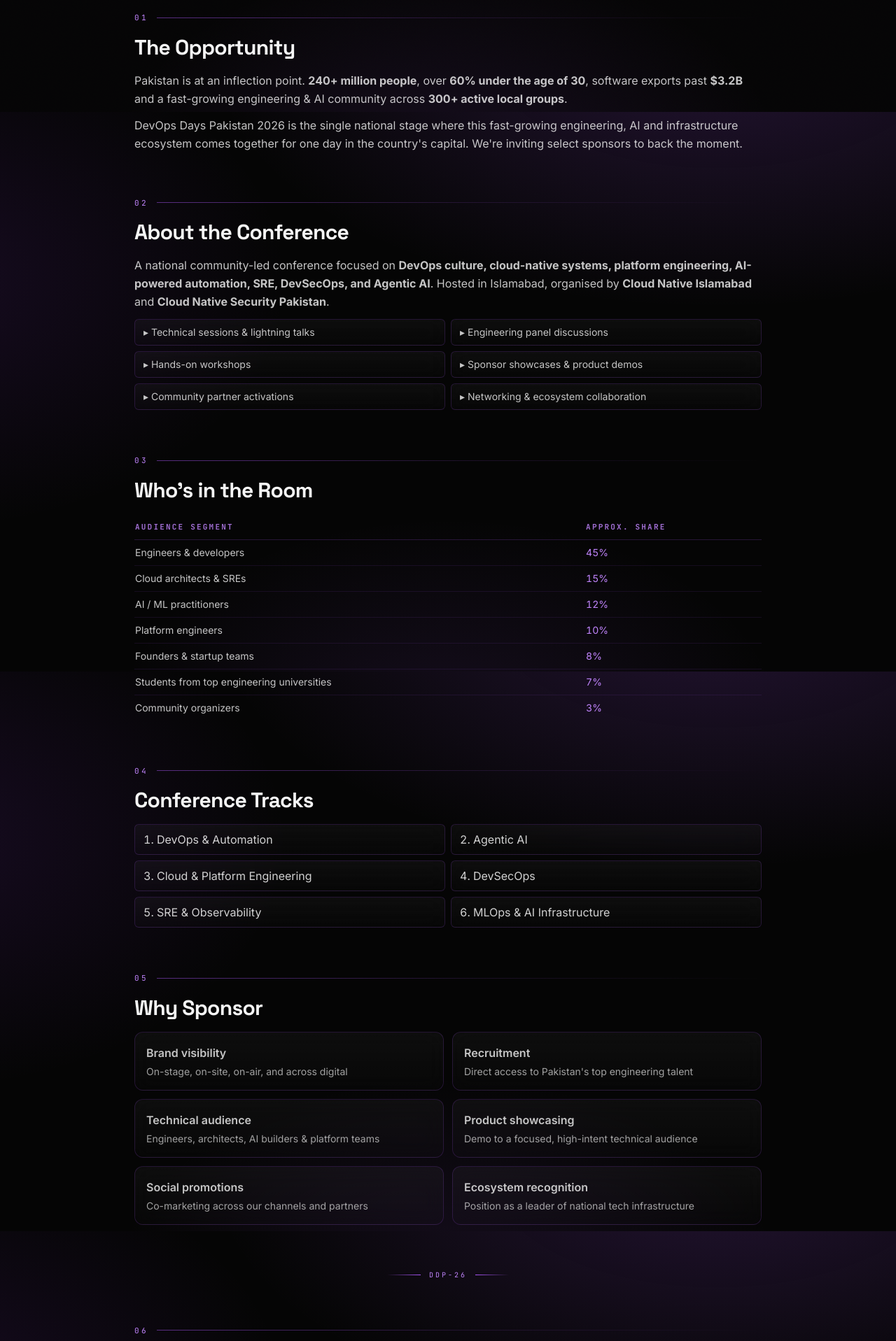
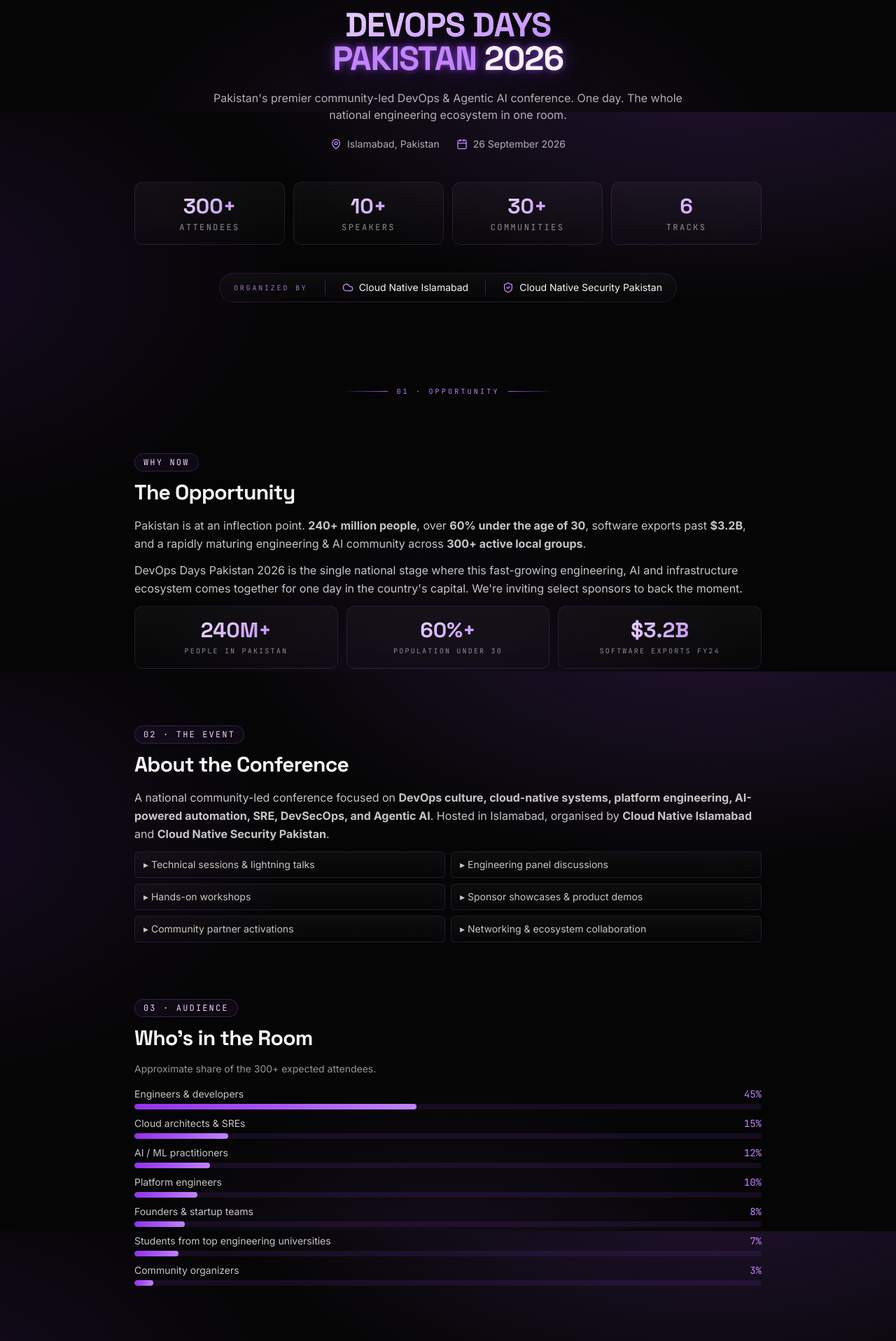
Before and after one commit to ab2030909/devopsdays.pk, a Next.js app: page /deck in a window 1280 px wide. Shown: the part 640-2557 px from the top of the page at 70% size. Built offline with nearby package versions, Linux system fonts and the light colour scheme.

Commit message:
deck: polish cover with hero logo + organizer crest + closing slide + audience bars

```diff
--- a/app/globals.css
+++ b/app/globals.css
@@ -242,5 +242,7 @@
   /* Each top-level section starts fresh on a new page */
   article > div > section { break-inside: avoid; }
   .break-inside-avoid { break-inside: avoid; }
-  @page { size: A4; margin: 16mm 14mm; }
+  /* Cover and closing slides each get their own page */
+  .deck-page { break-after: page; page-break-after: always; }
+  @page { size: A4; margin: 14mm 12mm; }
 }
--- a/components/sections/DeckView.tsx
+++ b/components/sections/DeckView.tsx
@@ -1,8 +1,16 @@
 "use client";
 
+import Image from "next/image";
 import Link from "next/link";
 import { motion } from "framer-motion";
-import { Printer, ArrowLeft, Calendar, MapPin } from "lucide-react";
+import {
+  Printer,
+  ArrowLeft,
+  Calendar,
+  MapPin,
+  Cloud,
+  ShieldCheck,
+} from "lucide-react";
 
 const heroStats = [
   { v: "300+", l: "Attendees" },
@@ -165,29 +173,50 @@
         </div>
       </div>
 
-      <article className="container-px mt-10 print:mt-0">
-        <div className="mx-auto max-w-4xl space-y-16 print:space-y-10">
-          {/* === HERO === */}
-          <section className="text-center">
+      <article className="container-px mt-8 print:mt-0">
+        <div className="mx-auto max-w-4xl space-y-20 print:space-y-12">
+          {/* ==================================================== */}
+          {/* COVER PAGE — full bleed feel, force own print page    */}
+          {/* ==================================================== */}
+          <section className="deck-page relative text-center pt-6 pb-10 print:pt-0">
+            <CoverBackdrop />
+
             <motion.div
               initial={{ opacity: 0, y: 14 }}
               animate={{ opacity: 1, y: 0 }}
-              className="chip mx-auto"
+              className="relative chip mx-auto"
             >
               Sponsorship Deck · 2026
             </motion.div>
-            <h1 className="mt-5 font-display text-4xl sm:text-6xl font-bold tracking-tight">
+
+            {/* hero logo — same artwork the home page uses */}
+            <div className="relative mx-auto mt-8 mb-6 w-full max-w-md aspect-square">
+              <Image
+                src="/hero-logo.webp"
+                alt="DevOps Days Pakistan 2026"
+                fill
+                priority
+                sizes="(min-width: 768px) 480px, 90vw"
+                className="object-contain"
+                style={{
+                  filter:
+                    "drop-shadow(0 0 30px rgba(168,85,247,0.55)) drop-shadow(0 0 60px rgba(192,132,252,0.35))",
+                }}
+              />
+            </div>
+
+            <h1 className="relative font-display text-3xl sm:text-5xl font-bold tracking-tight">
               <span className="block gradient-text">DEVOPS DAYS</span>
               <span className="block neon-text text-neon-glow">
                 PAKISTAN <span className="text-white/95">2026</span>
               </span>
             </h1>
-            <p className="mt-5 text-ink/70 max-w-2xl mx-auto">
+            <p className="relative mt-5 text-ink/70 max-w-2xl mx-auto">
               Pakistan&apos;s premier community-led DevOps & Agentic AI
               conference. One day. The whole national engineering ecosystem in
               one room.
             </p>
-            <div className="mt-5 inline-flex flex-wrap justify-center gap-x-6 gap-y-2 text-sm text-ink/65">
+            <div className="relative mt-5 inline-flex flex-wrap justify-center gap-x-6 gap-y-2 text-sm text-ink/70">
               <span className="inline-flex items-center gap-2">
                 <MapPin className="h-4 w-4 text-neon-glow" />
                 Islamabad, Pakistan
@@ -197,7 +226,8 @@
                 26 September 2026
               </span>
             </div>
-            <div className="mt-10 grid grid-cols-2 sm:grid-cols-4 gap-3">
+
+            <div className="relative mt-10 grid grid-cols-2 sm:grid-cols-4 gap-3">
               {heroStats.map((s) => (
                 <div key={s.l} className="glass rounded-xl p-4">
                   <div className="font-display text-2xl sm:text-3xl font-bold gradient-text">
@@ -209,17 +239,37 @@
                 </div>
               ))}
             </div>
+
+            {/* organizer crest strip */}
+            <div className="relative mt-10 inline-flex items-center gap-4 sm:gap-6 glass rounded-full px-5 py-2.5">
+              <span className="text-[10px] font-mono uppercase tracking-[0.28em] text-neon-glow/85">
+                Organized By
+              </span>
+              <span className="h-5 w-px bg-neon/30" />
+              <span className="inline-flex items-center gap-2 text-xs sm:text-sm">
+                <Cloud className="h-4 w-4 text-neon-glow" />
+                Cloud Native Islamabad
+              </span>
+              <span className="hidden sm:inline-block h-5 w-px bg-neon/30" />
+              <span className="inline-flex items-center gap-2 text-xs sm:text-sm">
+                <ShieldCheck className="h-4 w-4 text-neon-glow" />
+                Cloud Native Security Pakistan
+              </span>
+            </div>
           </section>
 
-          <DeckDivider />
+          <DeckDivider label="01 · Opportunity" />
 
-          {/* === ABOUT === */}
-          <Section number="01" title="The Opportunity">
+          {/* ==================================================== */}
+          {/* OPPORTUNITY                                            */}
+          {/* ==================================================== */}
+          <Section title="The Opportunity" eyebrow="Why now">
             <p>
-              Pakistan is at an inflection point. <strong>240+ million people</strong>,
-              over <strong>60% under the age of 30</strong>, software exports
-              past <strong>$3.2B</strong> and a fast-growing engineering &amp; AI
-              community across <strong>300+ active local groups</strong>.
+              Pakistan is at an inflection point.{" "}
+              <strong>240+ million people</strong>, over{" "}
+              <strong>60% under the age of 30</strong>, software exports past{" "}
+              <strong>$3.2B</strong>, and a rapidly maturing engineering &amp;
+              AI community across <strong>300+ active local groups</strong>.
             </p>
             <p>
               DevOps Days Pakistan 2026 is the single national stage where this
@@ -227,14 +277,25 @@
               together for one day in the country&apos;s capital. We&apos;re
               inviting select sponsors to back the moment.
             </p>
+
+            <div className="grid sm:grid-cols-3 gap-3 mt-5">
+              <Stat large="240M+" label="People in Pakistan" />
+              <Stat large="60%+" label="Population under 30" />
+              <Stat large="$3.2B" label="Software exports FY24" />
+            </div>
           </Section>
 
-          <Section number="02" title="About the Conference">
+          {/* ==================================================== */}
+          {/* ABOUT                                                  */}
+          {/* ==================================================== */}
+          <Section title="About the Conference" eyebrow="02 · The event">
             <p>
               A national community-led conference focused on{" "}
-              <strong>DevOps culture, cloud-native systems, platform
-              engineering, AI-powered automation, SRE, DevSecOps, and Agentic
-              AI</strong>. Hosted in Islamabad, organised by{" "}
+              <strong>
+                DevOps culture, cloud-native systems, platform engineering,
+                AI-powered automation, SRE, DevSecOps, and Agentic AI
+              </strong>
+              . Hosted in Islamabad, organised by{" "}
               <strong>Cloud Native Islamabad</strong> and{" "}
               <strong>Cloud Native Security Pakistan</strong>.
             </p>
@@ -257,54 +318,66 @@
             </ul>
           </Section>
 
-          {/* === AUDIENCE === */}
-          <Section number="03" title="Who's in the Room">
-            <table className="w-full text-sm">
-              <thead>
-                <tr className="text-left border-b border-neon/20">
-                  <th className="py-2 pr-4 font-mono uppercase tracking-[0.2em] text-[11px] text-neon-glow/85">
-                    Audience segment
-                  </th>
-                  <th className="py-2 font-mono uppercase tracking-[0.2em] text-[11px] text-neon-glow/85">
-                    Approx. share
-                  </th>
-                </tr>
-              </thead>
-              <tbody className="divide-y divide-neon/10">
+          {/* ==================================================== */}
+          {/* AUDIENCE                                               */}
+          {/* ==================================================== */}
+          <Section title="Who's in the Room" eyebrow="03 · Audience">
+            <p className="text-sm text-ink/60 mb-4">
+              Approximate share of the 300+ expected attendees.
+            </p>
+            <div className="space-y-2.5">
               {[
-                  ["Engineers & developers", "45%"],
-                  ["Cloud architects & SREs", "15%"],
-                  ["AI / ML practitioners", "12%"],
-                  ["Platform engineers", "10%"],
-                  ["Founders & startup teams", "8%"],
-                  ["Students from top engineering universities", "7%"],
-                  ["Community organizers", "3%"],
-                ].map(([a, b]) => (
-                  <tr key={a}>
-                    <td className="py-2 pr-4 text-ink/80">{a}</td>
-                    <td className="py-2 text-neon-glow tabular-nums">{b}</td>
-                  </tr>
+                ["Engineers & developers", 45],
+                ["Cloud architects & SREs", 15],
+                ["AI / ML practitioners", 12],
+                ["Platform engineers", 10],
+                ["Founders & startup teams", 8],
+                ["Students from top engineering universities", 7],
+                ["Community organizers", 3],
+              ].map(([label, pct]) => (
+                <div key={label as string}>
+                  <div className="flex items-baseline justify-between text-sm">
+                    <span className="text-ink/80">{label}</span>
+                    <span className="font-mono tabular-nums text-neon-glow">
+                      {pct}%
+                    </span>
+                  </div>
+                  <div className="mt-1 h-2 rounded-full bg-neon/10 overflow-hidden">
+                    <div
+                      className="h-full rounded-full bg-gradient-to-r from-neon-violet via-neon to-neon-glow"
+                      style={{ width: `${pct}%` }}
+                    />
+                  </div>
+                </div>
               ))}
-              </tbody>
-            </table>
+            </div>
           </Section>
 
-          {/* === TRACKS === */}
-          <Section number="04" title="Conference Tracks">
-            <ol className="grid sm:grid-cols-2 gap-2 list-decimal list-inside">
-              {tracks.map((t) => (
+          {/* ==================================================== */}
+          {/* TRACKS                                                 */}
+          {/* ==================================================== */}
+          <Section title="Conference Tracks" eyebrow="04 · Programme">
+            <ol className="grid sm:grid-cols-2 gap-3">
+              {tracks.map((t, i) => (
                 <li
                   key={t}
-                  className="glass rounded-md px-3 py-2 text-ink/85"
+                  className="glass rounded-xl p-4 flex items-center gap-3"
                 >
-                  {t}
+                  <span className="font-mono text-xs uppercase tracking-[0.22em] text-neon-glow shrink-0">
+                    {String(i + 1).padStart(2, "0")}
+                  </span>
+                  <span className="text-ink/85 font-medium">{t}</span>
                 </li>
               ))}
             </ol>
           </Section>
 
-          {/* === BENEFITS === */}
-          <Section number="05" title="Why Sponsor">
+          <DeckDivider label="05 · Why Sponsor" />
+
+          {/* ==================================================== */}
+          {/* BENEFITS                                               */}
+          {/* ==================================================== */}
+          <Section title="Why Sponsor" eyebrow="What you get">
             <div className="grid sm:grid-cols-2 gap-3">
               {benefits.map(([t, d]) => (
                 <div key={t} className="glass rounded-xl p-4">
@@ -315,10 +388,12 @@
             </div>
           </Section>
 
-          <DeckDivider />
+          <DeckDivider label="06 · Tiers" />
 
-          {/* === TIERS === */}
-          <Section number="06" title="Sponsorship Tiers">
+          {/* ==================================================== */}
+          {/* TIERS                                                  */}
+          {/* ==================================================== */}
+          <Section title="Sponsorship Tiers" eyebrow="Pick your level">
             <p className="text-xs text-ink/45 mb-5">
               All amounts are placeholders — replace with your final pricing.
             </p>
@@ -362,8 +437,10 @@
             </div>
           </Section>
 
-          {/* === ADD-ONS === */}
-          <Section number="07" title="Add-ons & Activations">
+          {/* ==================================================== */}
+          {/* ADD-ONS                                                */}
+          {/* ==================================================== */}
+          <Section title="Add-ons & Activations" eyebrow="07 · Stack on top">
             <p className="text-sm text-ink/65 mb-3">
               Stack any of these on top of a base tier.
             </p>
@@ -399,8 +476,10 @@
             </div>
           </Section>
 
-          {/* === REACH === */}
-          <Section number="08" title="Marketing & Reach">
+          {/* ==================================================== */}
+          {/* REACH                                                  */}
+          {/* ==================================================== */}
+          <Section title="Marketing & Reach" eyebrow="08 · Amplification">
             <p>Sponsors are amplified across:</p>
             <ul className="grid sm:grid-cols-2 gap-2 mt-3 text-sm">
               {[
@@ -420,15 +499,17 @@
                 </li>
               ))}
             </ul>
-            <p className="mt-4 text-sm text-ink/70">
-              <strong className="text-neon-glow">Estimated total reach:</strong>{" "}
-              50,000+ tech-aligned impressions across owned and partner channels
-              in the 6-week campaign window.
-            </p>
+            <div className="mt-5 grid sm:grid-cols-3 gap-3">
+              <Stat large="50K+" label="Total impressions" />
+              <Stat large="6 weeks" label="Campaign window" />
+              <Stat large="30+" label="Cross-posting communities" />
+            </div>
           </Section>
 
-          {/* === TIMELINE === */}
-          <Section number="09" title="Timeline">
+          {/* ==================================================== */}
+          {/* TIMELINE                                               */}
+          {/* ==================================================== */}
+          <Section title="Timeline" eyebrow="09 · Roadmap">
             <div className="overflow-hidden rounded-xl border border-neon/15">
               <table className="w-full text-sm">
                 <tbody className="divide-y divide-neon/10">
@@ -445,35 +526,68 @@
             </div>
           </Section>
 
-          {/* === HOW TO === */}
-          <Section number="10" title="How to Become a Sponsor">
-            <ol className="space-y-2 list-decimal list-inside text-sm text-ink/85">
-              <li>Reply to this deck indicating your tier of interest.</li>
-              <li>We send the partnership agreement within 48 hours.</li>
-              <li>You sign + pay 50% deposit. Remainder due 30 days before event.</li>
-              <li>Onboarding kit shared: brand-asset checklist, schedule, contacts.</li>
-              <li>Your team flies in. We deliver. Pakistan&apos;s DevOps moment happens.</li>
+          {/* ==================================================== */}
+          {/* HOW TO                                                 */}
+          {/* ==================================================== */}
+          <Section title="How to Become a Sponsor" eyebrow="10 · Next steps">
+            <ol className="space-y-3">
+              {[
+                "Reply to this deck indicating your tier of interest.",
+                "We send the partnership agreement within 48 hours.",
+                "You sign + pay 50% deposit. Remainder due 30 days before event.",
+                "Onboarding kit shared: brand-asset checklist, schedule, contacts.",
+                "Your team flies in. We deliver. Pakistan's DevOps moment happens.",
+              ].map((step, i) => (
+                <li key={i} className="flex gap-4 items-start">
+                  <span className="font-display text-2xl font-bold gradient-text leading-none w-10 shrink-0">
+                    {String(i + 1).padStart(2, "0")}
+                  </span>
+                  <span className="text-ink/85 text-sm sm:text-base">
+                    {step}
+                  </span>
+                </li>
+              ))}
             </ol>
           </Section>
 
-          {/* === CONTACT === */}
-          <section className="text-center pt-4">
-            <h2 className="font-display text-3xl sm:text-4xl font-bold tracking-tight">
+          {/* ==================================================== */}
+          {/* CLOSING SLIDE                                          */}
+          {/* ==================================================== */}
+          <section className="deck-page relative text-center pt-6 pb-12">
+            <CoverBackdrop />
+            <div className="relative">
+              <h2 className="font-display text-4xl sm:text-6xl font-bold tracking-tight">
                 Let&apos;s build it{" "}
                 <span className="gradient-text">together.</span>
               </h2>
-            <p className="mt-3 text-ink/70 max-w-xl mx-auto text-sm">
+              <p className="mt-5 text-ink/70 max-w-xl mx-auto text-sm sm:text-base">
                 Reach out and we&apos;ll send the full partnership agreement
                 within 48 hours.
               </p>
               <a
                 href="mailto:hello@devopsdays.pk"
-              className="mt-5 inline-flex btn-primary text-xs"
+                className="mt-8 inline-flex btn-primary text-sm"
               >
                 hello@devopsdays.pk
               </a>
-            <div className="mt-10 text-[10px] font-mono uppercase tracking-[0.3em] text-ink/40">
+              <div className="mt-12 grid grid-cols-2 sm:grid-cols-4 gap-3 max-w-2xl mx-auto">
+                {heroStats.map((s) => (
+                  <div key={s.l} className="glass rounded-xl p-4">
+                    <div className="font-display text-2xl font-bold gradient-text">
+                      {s.v}
+                    </div>
+                    <div className="mt-1 text-[10px] font-mono uppercase tracking-[0.2em] text-ink/55">
+                      {s.l}
+                    </div>
+                  </div>
+                ))}
+              </div>
+              <div className="mt-12 text-[10px] font-mono uppercase tracking-[0.32em] text-ink/40">
                 Building · Automating · Scaling Pakistan&apos;s Future
+              </div>
+              <div className="mt-3 text-[10px] font-mono uppercase tracking-[0.2em] text-neon-glow/60">
+                devopsdays.pk · DDP-26
+              </div>
             </div>
           </section>
         </div>
@@ -482,23 +596,28 @@
   );
 }
 
+/* ----------------------------------------------------------------- */
+/*                            sub-components                          */
+/* ----------------------------------------------------------------- */
+
 function Section({
-  number,
+  number: _number,
   title,
+  eyebrow,
   children,
 }: {
-  number: string;
+  number?: string;
   title: string;
+  eyebrow?: string;
   children: React.ReactNode;
 }) {
   return (
     <section className="break-inside-avoid">
-      <div className="flex items-center gap-3 mb-4">
-        <span className="font-mono text-[11px] uppercase tracking-[0.3em] text-neon-glow">
-          {number}
-        </span>
-        <span className="h-px flex-1 bg-gradient-to-r from-neon/50 via-neon/15 to-transparent" />
+      {eyebrow && (
+        <div className="mb-3">
+          <span className="chip">{eyebrow}</span>
         </div>
+      )}
       <h2 className="font-display text-2xl sm:text-3xl font-bold tracking-tight">
         {title}
       </h2>
@@ -509,14 +628,38 @@
   );
 }
 
-function DeckDivider() {
+function DeckDivider({ label }: { label?: string }) {
   return (
     <div className="flex items-center justify-center gap-3">
-      <span className="h-px w-12 bg-gradient-to-r from-transparent to-neon" />
-      <span className="font-mono text-[10px] uppercase tracking-[0.3em] text-neon-glow">
-        DDP-26
+      <span className="h-px w-16 bg-gradient-to-r from-transparent to-neon" />
+      <span className="font-mono text-[10px] uppercase tracking-[0.32em] text-neon-glow whitespace-nowrap">
+        {label ?? "DDP-26"}
       </span>
-      <span className="h-px w-12 bg-gradient-to-l from-transparent to-neon" />
+      <span className="h-px w-16 bg-gradient-to-l from-transparent to-neon" />
     </div>
   );
 }
+
+function Stat({ large, label }: { large: string; label: string }) {
+  return (
+    <div className="glass rounded-xl p-4 text-center">
+      <div className="font-display text-2xl sm:text-3xl font-bold gradient-text">
+        {large}
+      </div>
+      <div className="mt-1 text-[10px] font-mono uppercase tracking-[0.22em] text-ink/55">
+        {label}
+      </div>
+    </div>
+  );
+}
+
+/** Decorative backdrop used on cover and closing pages. */
+function CoverBackdrop() {
+  return (
+    <div aria-hidden className="pointer-events-none absolute inset-0 -z-10 print:opacity-50">
+      <div className="absolute inset-0 grid-bg opacity-25 mask-fade-y" />
+      <div className="absolute -top-24 left-1/2 -translate-x-1/2 h-80 w-[80%] bg-neon/15 blur-[140px] rounded-full" />
+      <div className="absolute -bottom-32 left-1/2 -translate-x-1/2 h-72 w-[60%] bg-neon-violet/15 blur-[120px] rounded-full" />
+    </div>
+  );
+}
```
Lines whose indentation alone changed are shown as unchanged.
